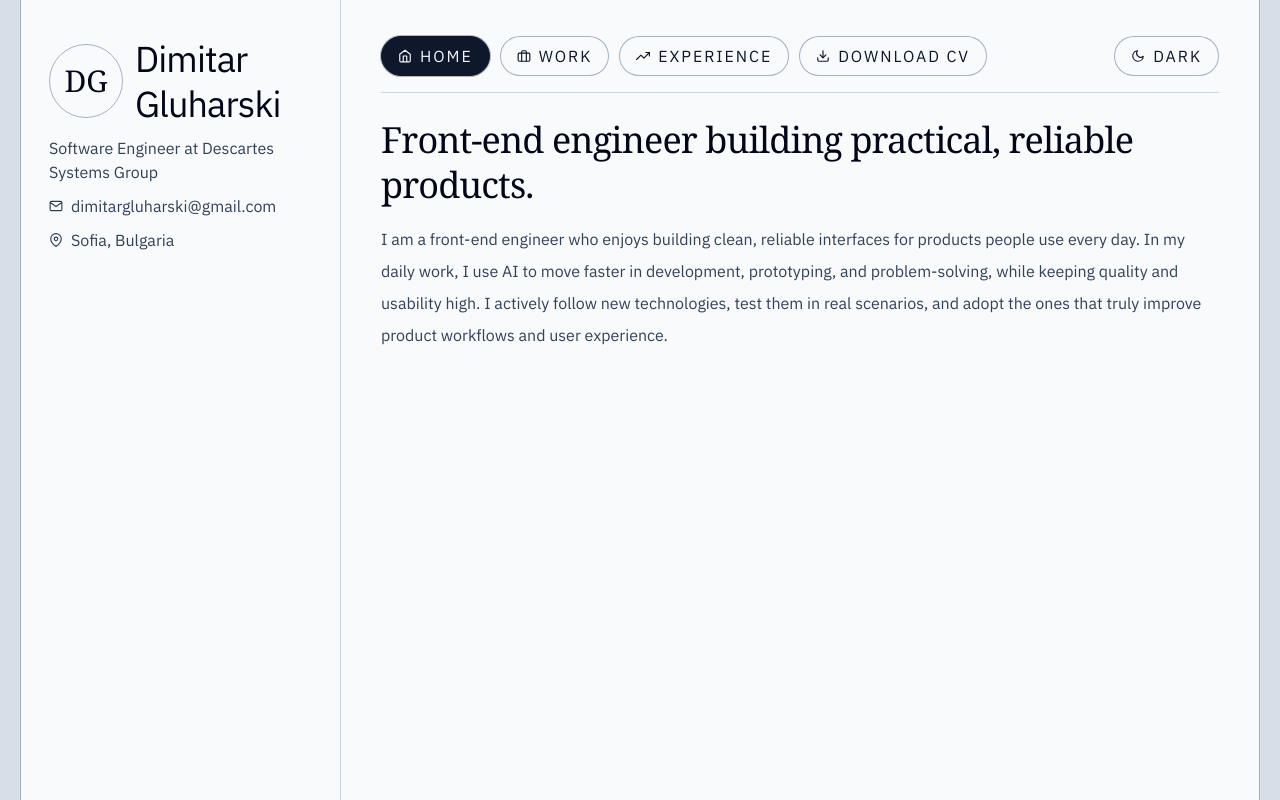
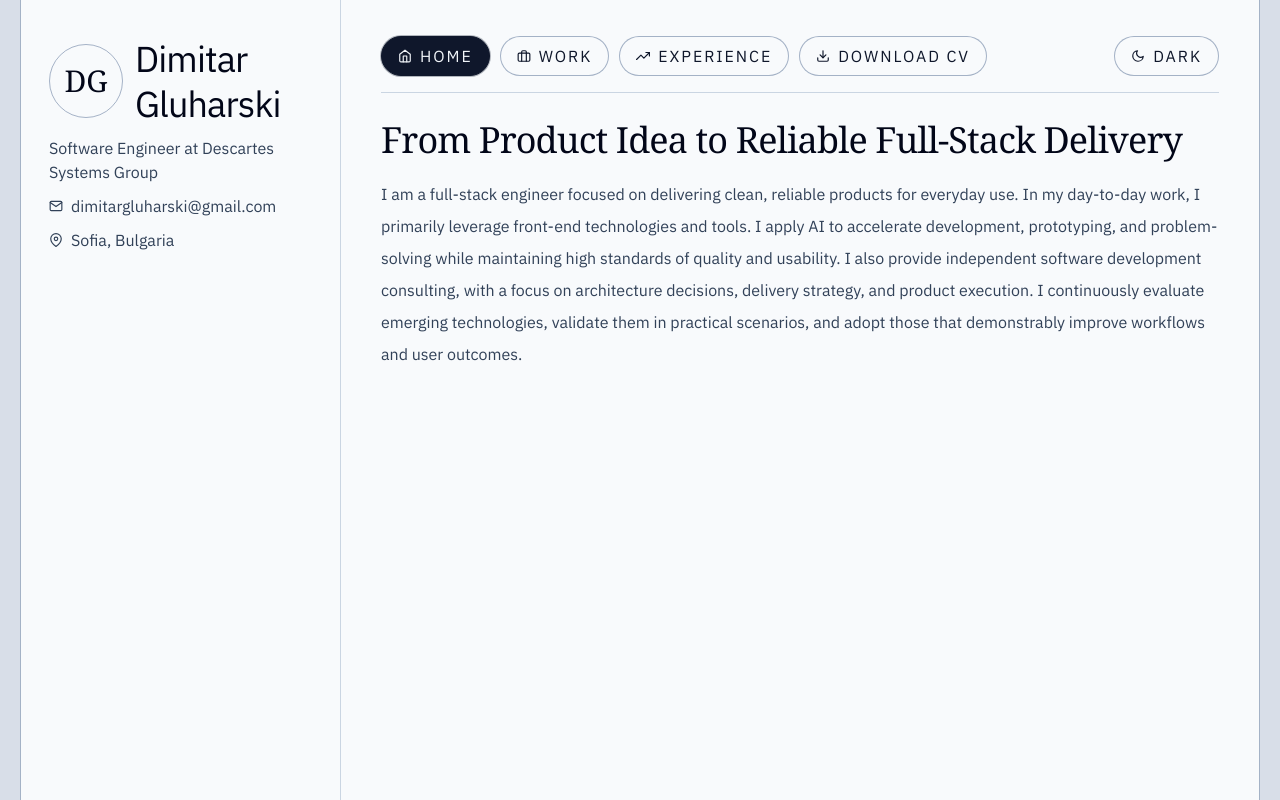
Before and after one commit to dimitargluharski/portfolio, a React (Vite) app: page / in a window 1280 px wide. Built offline with nearby package versions, Linux system fonts and the light colour scheme.

Commit message:
update HomePage content to reflect full-stack engineering focus and enhance clarity

```diff
--- a/src/pages/HomePage.tsx
+++ b/src/pages/HomePage.tsx
@@ -2,11 +2,11 @@ export function HomePage() {
   return (
     <section className="grid max-w-215 gap-3 sm:gap-4">
       <h2 className="w-full font-serif text-2xl leading-tight tracking-tight text-slate-950 dark:text-slate-100 sm:text-3xl md:text-4xl">
-        Front-end engineer building practical, reliable products.
+        From Product Idea to Reliable Full-Stack Delivery
       </h2>
 
       <p className="w-full leading-7 text-slate-700 dark:text-slate-300 sm:leading-8">
-        I am a front-end engineer who enjoys building clean, reliable interfaces for products people use every day. In my daily work, I use AI to move faster in development, prototyping, and problem-solving, while keeping quality and usability high. I actively follow new technologies, test them in real scenarios, and adopt the ones that truly improve product workflows and user experience.
+        I am a full-stack engineer focused on delivering clean, reliable products for everyday use. In my day-to-day work, I primarily leverage front-end technologies and tools. I apply AI to accelerate development, prototyping, and problem-solving while maintaining high standards of quality and usability. I also provide independent software development consulting, with a focus on architecture decisions, delivery strategy, and product execution. I continuously evaluate emerging technologies, validate them in practical scenarios, and adopt those that demonstrably improve workflows and user outcomes.
       </p>
     </section>
   )
```
